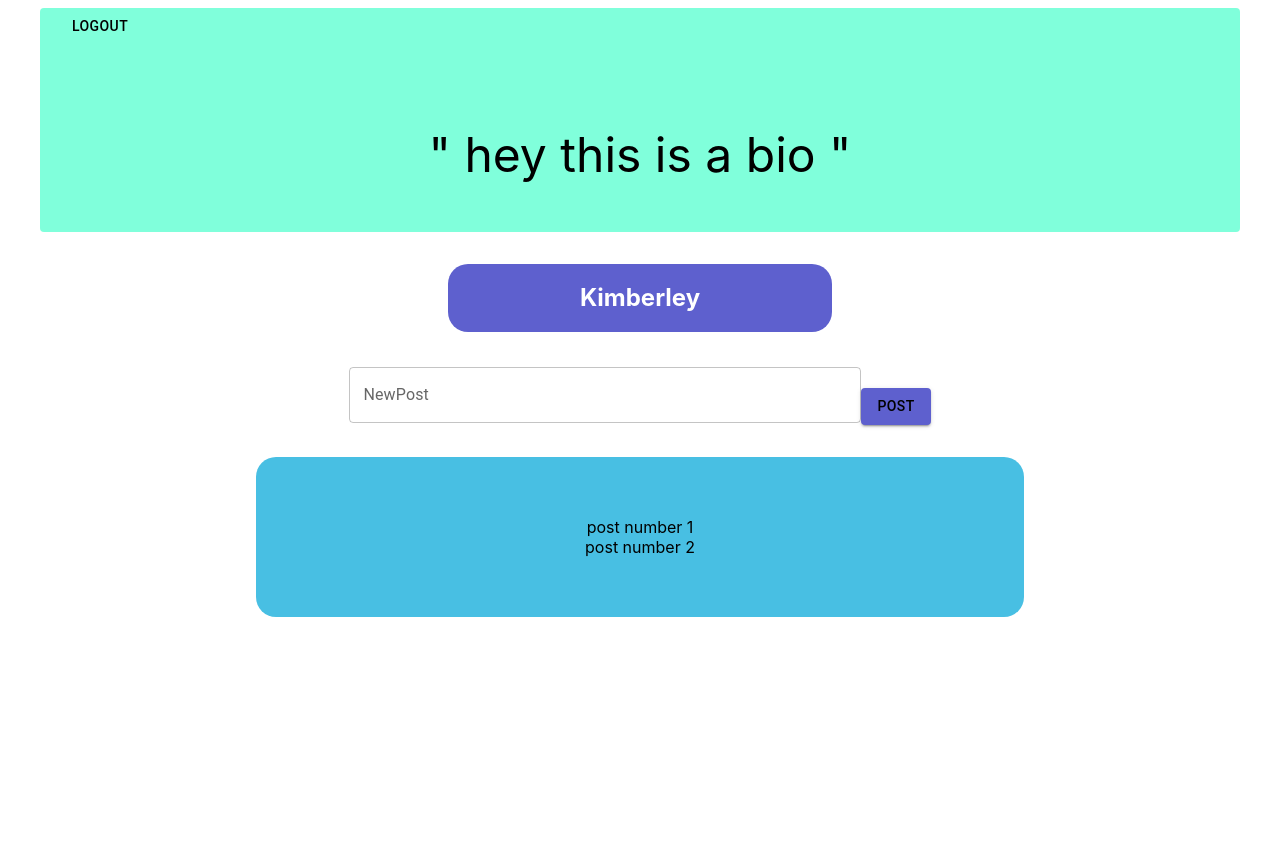
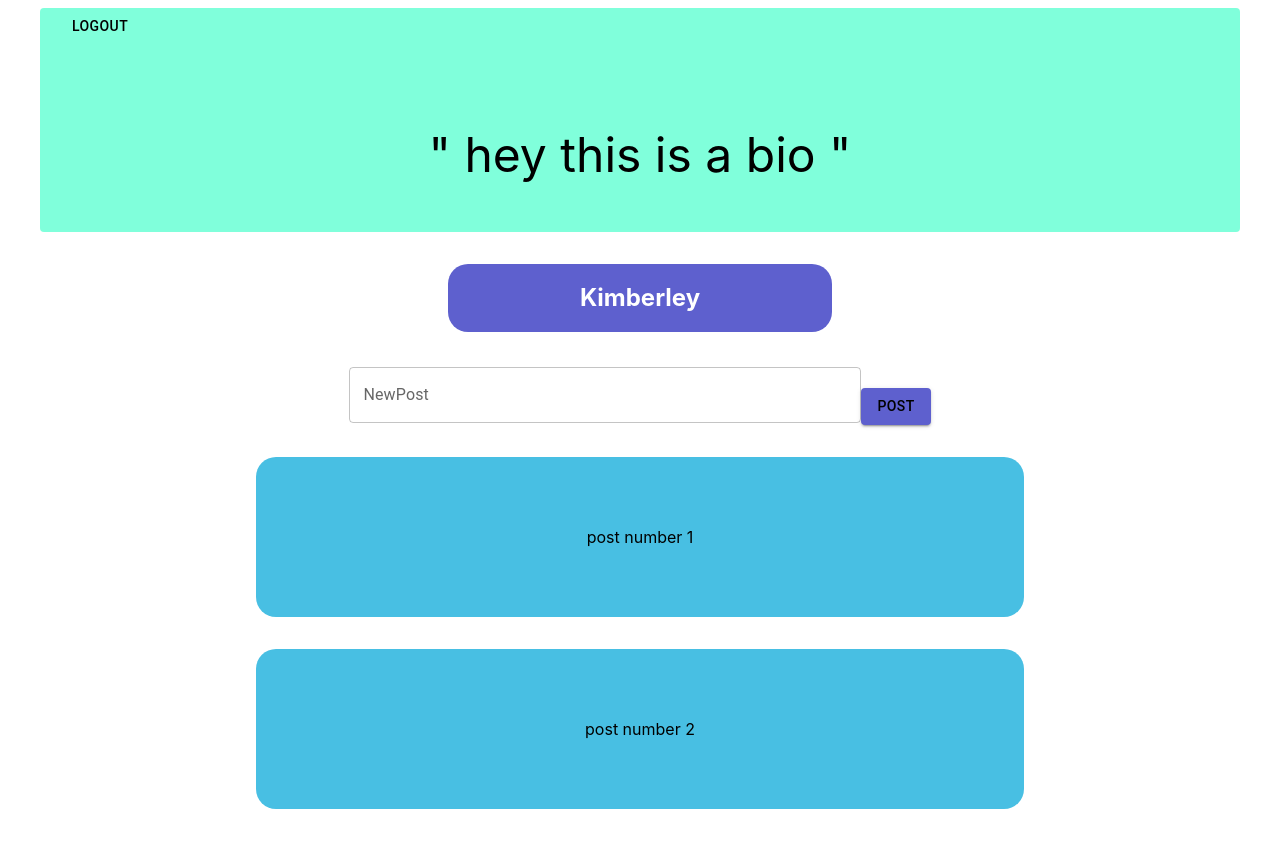
Before and after one commit to iO-Academy/2021-react-social-FE, a React (Create React App) app: page /myProfile in a window 1280 px wide. Before the commit the page ends 800 px from the top, so only its background shows below. Built offline with nearby package versions, Linux system fonts and the light colour scheme.

Commit message:
Display each post seperatly on page

```diff
--- a/src/UserProfile/UserPostConstruction.js
+++ b/src/UserProfile/UserPostConstruction.js
@@ -1,4 +1,24 @@
+import {ThemeProvider} from "@mui/material";
+import theme from "../Themes";
+import Container from "@mui/material/Container";
+
 function UserPostConstruction ({content}){
-    return <div>{content}</div>
+    return (<Container sx={{
+        display: 'flex',
+        flexDirection: 'column',
+        margin: 2,
+        mx: 'auto',
+        bgcolor: 'bluey.main',
+        color: 'blacky.main',
+        height: '20vh',
+        width: '60vw',
+        fontSize:' 1rem',
+        m: 4,
+        borderRadius: 5,
+        textAlign: 'center',
+        justifyContent: 'center',
+    }}>
+    <div>{content}</div>
+</Container>)
 }
 export default UserPostConstruction
--- a/src/UserProfile/UserProfilePage.js
+++ b/src/UserProfile/UserProfilePage.js
@@ -47,23 +47,7 @@ function UserProfilePage() {
                 <UserProfileUsername/>
             </Container>
             <UserProfileWritePost />
-            <Container sx={{
-                display: 'flex',
-                flexDirection: 'column',
-                margin: 2,
-                mx: 'auto',
-                bgcolor: 'bluey.main',
-                color: 'blacky.main',
-                height: '20vh',
-                width: '60vw',
-                fontSize:' 1rem',
-                m: 4,
-                borderRadius: 5,
-                textAlign: 'center',
-                justifyContent: 'center',
-            }}>
                 <UserPosts />
-            </Container>
          </ThemeProvider>
     )
 }
```
Also changed, not shown: src/UserProfile/UserPosts.js (+0 -11 lines).
